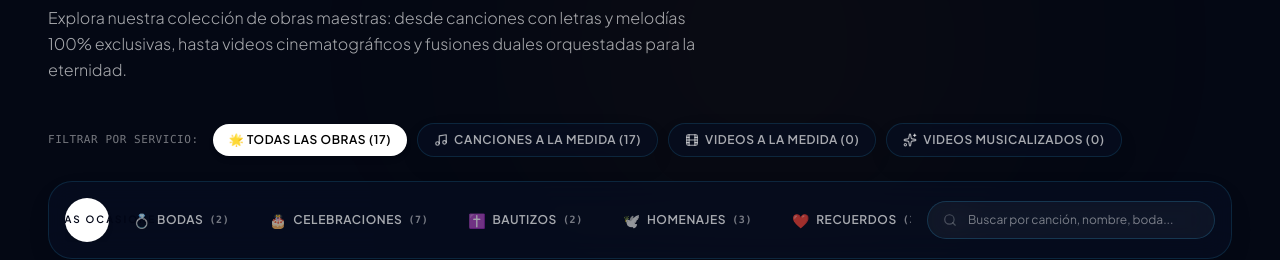
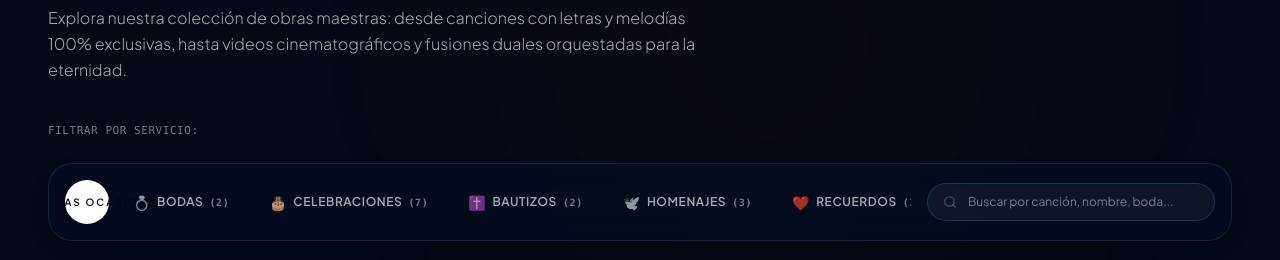
Before and after one commit to halvarez22/EternIA, a React (Vite) app: page / in a window 1280 px wide. Shown: the part 3320-3580 px from the top of the page. Built offline with nearby package versions, Linux system fonts and the light colour scheme; a web font is replaced by a local one.

Commit message:
refactor: consolida a 2 servicios (elimina video_musicalizado)

```diff
--- a/src/components/AdminVideoStudioModal.tsx
+++ b/src/components/AdminVideoStudioModal.tsx
@@ -59,7 +59,7 @@ export const AdminVideoStudioModal: React.FC<AdminVideoStudioModalProps> = ({
   const [loginError, setLoginError] = useState('');
 
   // Form Fields for new upload
-  const [serviceType, setServiceType] = useState<ServiceType>('video_musicalizado');
+  const [serviceType, setServiceType] = useState<ServiceType>('cancion');
   const [uploadMode, setUploadMode] = useState<'file' | 'url'>('url');
   const [mediaFile, setMediaFile] = useState<File | null>(null);
   const [mediaPreviewUrl, setMediaPreviewUrl] = useState<string>('');
@@ -78,7 +78,7 @@ export const AdminVideoStudioModal: React.FC<AdminVideoStudioModalProps> = ({
   const [isProcessing, setIsProcessing] = useState(false);
   const [uploadSuccessMsg, setUploadSuccessMsg] = useState('');
   const [uploadErrorMsg, setUploadErrorMsg] = useState('');
-  const [manageFilter, setManageFilter] = useState<'all' | 'cancion' | 'video' | 'video_musicalizado'>('all');
+  const [manageFilter, setManageFilter] = useState<'all' | 'cancion' | 'video'>('all');
 
   // Edit Story State
   const [editingStoryId, setEditingStoryId] = useState<string | null>(null);
@@ -134,7 +134,7 @@ export const AdminVideoStudioModal: React.FC<AdminVideoStudioModalProps> = ({
     const serviceTags: Record<ServiceType, string> = {
       cancion: 'Canción a la Medida',
       video: 'Video a la Medida',
-      video_musicalizado: 'Video Musicalizado a la Medida'
+
     };
 
     const newStory: FinishedStory = {
--- a/src/components/ServicesShowcaseSection.tsx
+++ b/src/components/ServicesShowcaseSection.tsx
@@ -3,7 +3,7 @@ import { Music, Film, Sparkles, Disc, Video, CheckCircle2, ArrowRight, Layers, V
 import { EternIALogo } from './EternIALogo';
 
 interface ServicesShowcaseSectionProps {
-  onSelectServiceTab: (serviceType: 'cancion' | 'video' | 'video_musicalizado') => void;
+  onSelectServiceTab: (serviceType: 'cancion' | 'video') => void;
   onNavigateTo: (sectionId: string) => void;
 }
 
@@ -34,7 +34,7 @@ export const ServicesShowcaseSection: React.FC<ServicesShowcaseSectionProps> = (
       priceFrom: 'Desde $200 MXN'
     },
     {
-      id: 'video_musicalizado' as const,
+      id: 'video' as const,
       badge: 'Servicio 02 • Experiencia Total EternIA',
       title: 'Videos Musicalizados',
       subtitle: 'Película cinematográfica + Canción original sincronizadas a la perfección',
--- a/src/components/VideoPlayerModal.tsx
+++ b/src/components/VideoPlayerModal.tsx
@@ -93,10 +93,9 @@ export const VideoPlayerModal: React.FC<VideoPlayerModalProps> = ({
   const serviceBadgeConfig = {
     cancion: { label: '🎵 Canción a la Medida', bg: 'bg-amber-400/20 text-amber-300 border-amber-400/30' },
     video: { label: '🎬 Video a la Medida', bg: 'bg-cyan-500/20 text-cyan-300 border-cyan-500/30' },
-    video_musicalizado: { label: '✨ Video Musicalizado', bg: 'bg-gradient-to-r from-amber-400/20 to-pink-500/20 text-amber-200 border-amber-400/30' }
-  };
+    };
 
-  const currentBadge = serviceBadgeConfig[story.serviceType || 'video_musicalizado'];
+  const currentBadge = serviceBadgeConfig[story.serviceType || 'cancion'];
 
   return (
     <div
--- a/src/components/VideoShowcaseGallery.tsx
+++ b/src/components/VideoShowcaseGallery.tsx
@@ -100,50 +100,7 @@ export const VideoShowcaseGallery: React.FC<VideoShowcaseGalleryProps> = ({
           <span className="text-[11px] font-mono uppercase tracking-wider text-[var(--text-muted)] mr-1">
             Filtrar por Servicio:
           </span>
-          <button
-            onClick={() => setSelectedServiceType('all')}
-            className={`px-4 py-2 rounded-full text-xs font-semibold uppercase tracking-wider transition-all cursor-pointer ${
-              selectedServiceType === 'all'
-                ? 'bg-white text-black font-bold shadow-md'
-                : 'glass text-[var(--text-secondary)] hover:text-white border border-[var(--glass-border)]'
-            }`}
-          >
-            🌟 Todas las Obras ({stories.length})
-          </button>
-          <button
-            onClick={() => setSelectedServiceType('cancion')}
-            className={`px-4 py-2 rounded-full text-xs font-semibold uppercase tracking-wider transition-all cursor-pointer flex items-center gap-1.5 ${
-              selectedServiceType === 'cancion'
-                ? 'bg-amber-400 text-black font-bold shadow-md'
-                : 'glass text-[var(--text-secondary)] hover:text-white border border-[var(--glass-border)]'
-            }`}
-          >
-            <Music className="w-3.5 h-3.5" />
-            <span>Canciones a la Medida ({stories.filter(s => s.serviceType === 'cancion').length})</span>
-          </button>
-          <button
-            onClick={() => setSelectedServiceType('video')}
-            className={`px-4 py-2 rounded-full text-xs font-semibold uppercase tracking-wider transition-all cursor-pointer flex items-center gap-1.5 ${
-              selectedServiceType === 'video'
-                ? 'bg-cyan-400 text-black font-bold shadow-md'
-                : 'glass text-[var(--text-secondary)] hover:text-white border border-[var(--glass-border)]'
-            }`}
-          >
-            <Film className="w-3.5 h-3.5" />
-            <span>Videos a la Medida ({stories.filter(s => s.serviceType === 'video').length})</span>
-          </button>
-          <button
-            onClick={() => setSelectedServiceType('video_musicalizado')}
-            className={`px-4 py-2 rounded-full text-xs font-semibold uppercase tracking-wider transition-all cursor-pointer flex items-center gap-1.5 ${
-              selectedServiceType === 'video_musicalizado'
-                ? 'bg-gradient-to-r from-amber-400 to-pink-400 text-black font-bold shadow-md'
-                : 'glass text-[var(--text-secondary)] hover:text-white border border-[var(--glass-border)]'
-            }`}
-          >
-            <Sparkles className="w-3.5 h-3.5" />
-            <span>Videos Musicalizados ({stories.filter(s => s.serviceType === 'video_musicalizado').length})</span>
-          </button>
-        </div>
+          </div>
 
         {/* Filters & Search Control Bar */}
         <div className="glass p-3 sm:p-4 rounded-2xl sm:rounded-3xl border border-[var(--glass-border)] mb-8 sm:mb-12 flex flex-col lg:flex-row items-center justify-between gap-3 sm:gap-4">
--- a/src/components/VideoUploaderModal.tsx
+++ b/src/components/VideoUploaderModal.tsx
@@ -101,7 +101,7 @@ export const VideoUploaderModal: React.FC<VideoUploaderModalProps> = ({
     const newStory: FinishedStory = {
       id: `uploaded-${Date.now()}`,
       title: title.trim(),
-      serviceType: 'video_musicalizado',
+      serviceType: 'video',
       category: category,
       categoryLabel: categoryLabels[category],
       categoryIcon: categoryIcons[category],
--- a/src/data/mockStories.ts
+++ b/src/data/mockStories.ts
@@ -433,8 +433,8 @@ export const PRICING_PLANS: PricingPlan[] = [
     ]
   },
   {
-    id: 'video-musicalizado-medida',
-    name: 'Video Musicalizado',
+    id: 'video-medida',
+    name: 'Video a la Medida',
     tagline: 'Video cinematográfico con canción original sincronizada',
     price: 560,
     originalPrice: 700,
--- a/src/types.ts
+++ b/src/types.ts
@@ -1,4 +1,4 @@
-export type ServiceType = 'cancion' | 'video' | 'video_musicalizado';
+export type ServiceType = 'cancion' | 'video';
 
 export type EterniaCategory =
   | 'bodas'
@@ -31,7 +31,7 @@ export interface StoryScene {
 export interface FinishedStory {
   id: string;
   title: string;
-  serviceType: ServiceType; // 'cancion' | 'video' | 'video_musicalizado'
+  serviceType: ServiceType; // 'cancion' | 'video'
   category: EterniaCategory;
   categoryLabel: string;
   categoryIcon: string;
```
